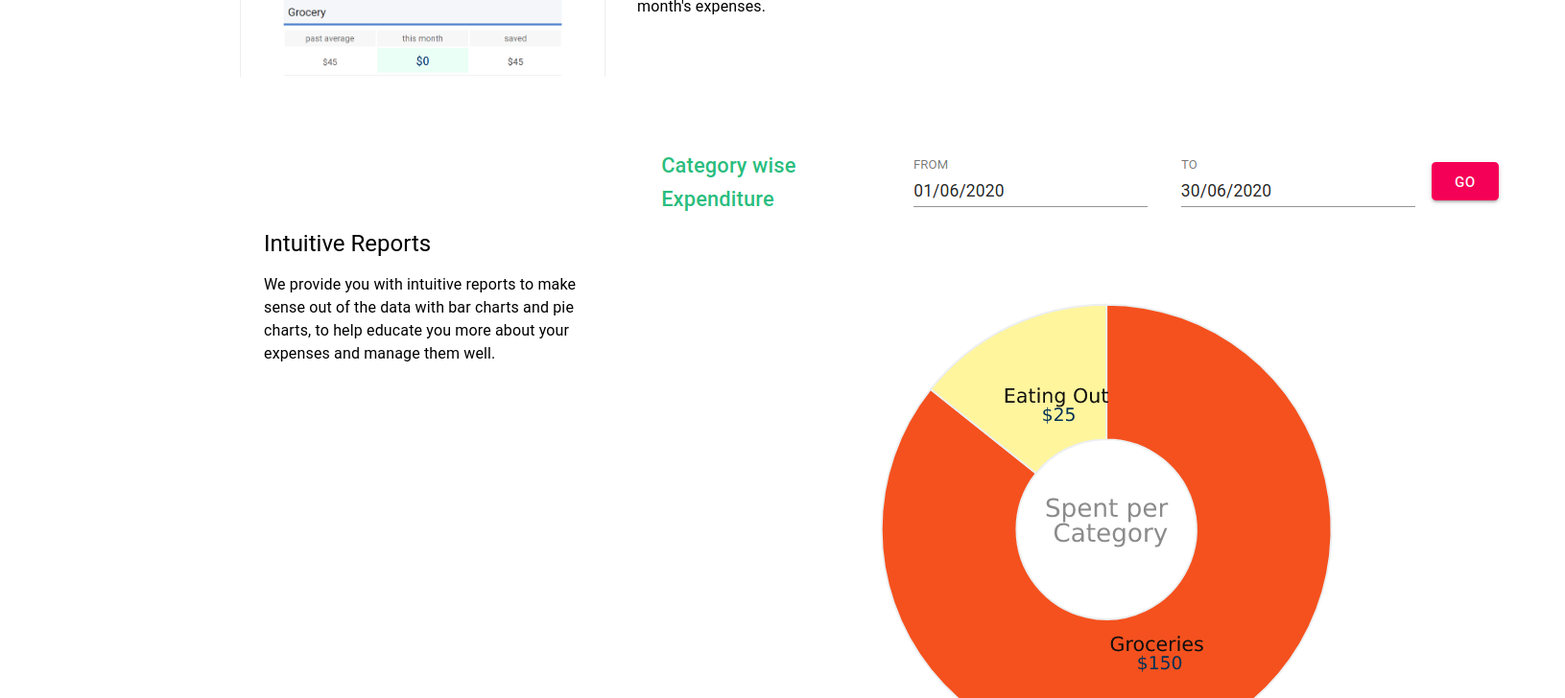
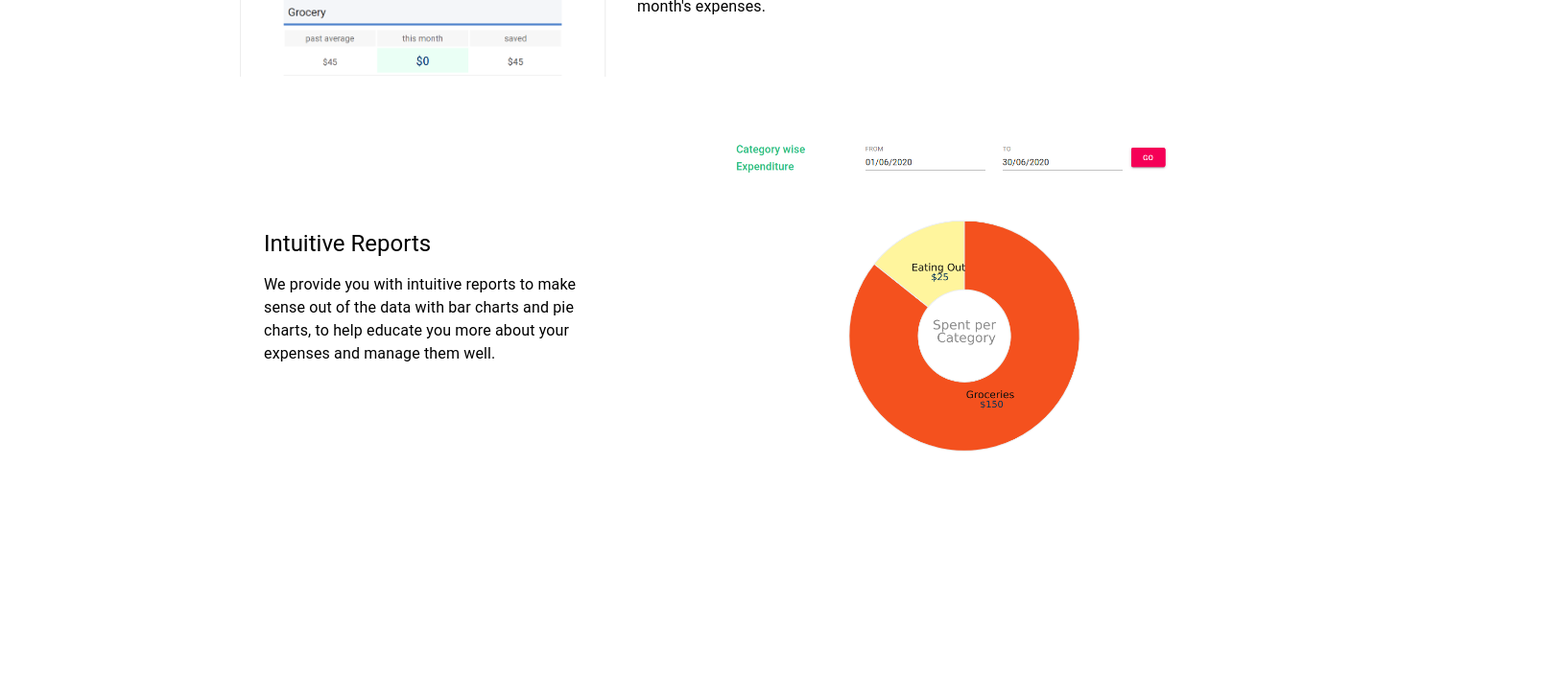
Before and after one commit to jimil749/Expense-Manager-Frontend, a React (Create React App) app: page / in a window 1280 px wide. Shown: the part 980-1708 px from the top of the page at 96% size, 1631 px wide, since content can reach past the window. After the commit the page ends 1476 px from the top, so only its background shows below. Built offline with nearby package versions, Linux system fonts and the light colour scheme.

Commit message:
minor changes

```diff
--- a/src/Components/MainPage.js
+++ b/src/Components/MainPage.js
@@ -73,7 +73,7 @@ const MainPage = () => {
                 </Typography>
             </Grid>
             <Grid item xs={6}>
-                <img src={require('../Images/App-image-2.png')} alt="App Screenshot #2"/>
+                <img src={require('../Images/App-image-2.png')} alt="App Screenshot #2" style={{height: '350px', marginLeft: '100px' }}/>
             </Grid>
         </Grid>
         </div>
```
